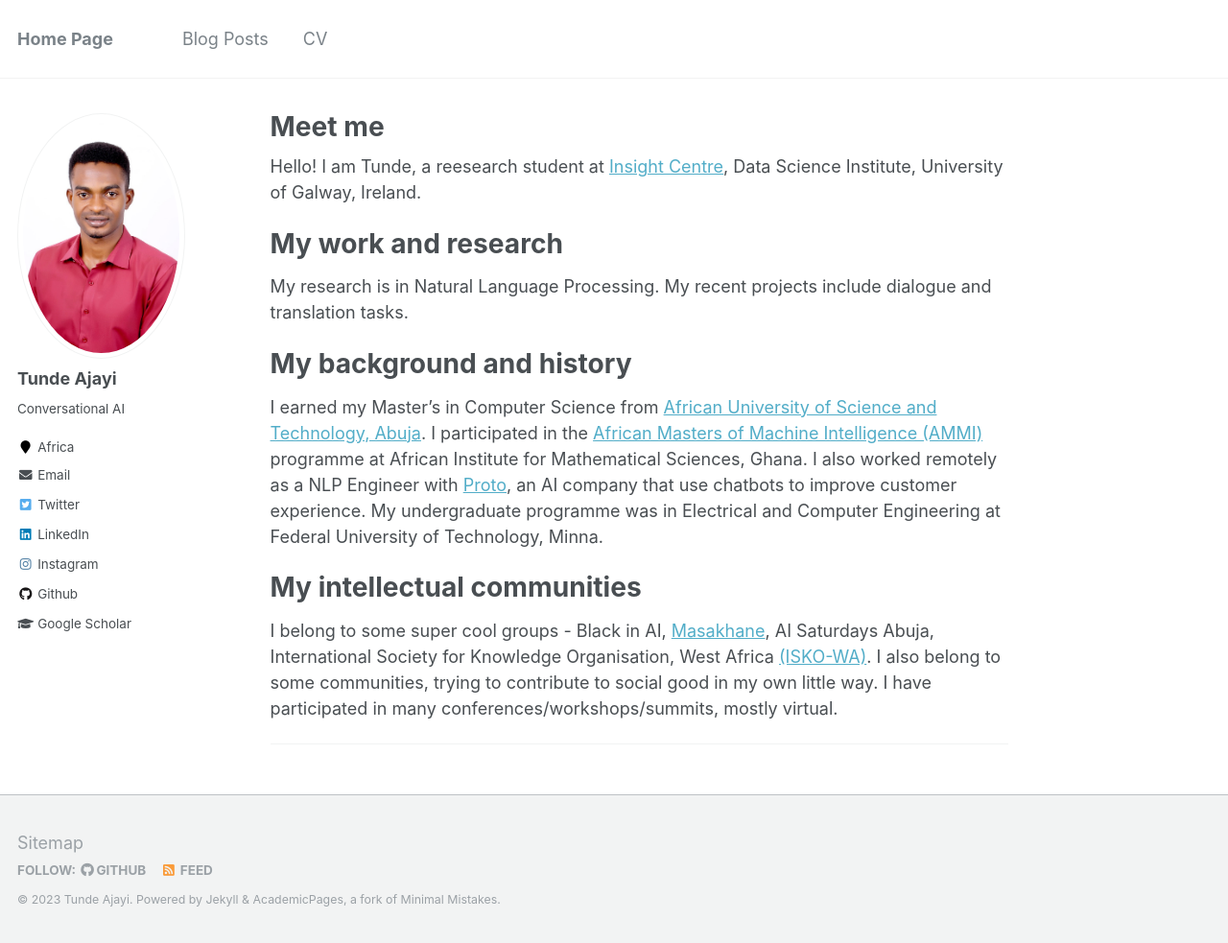
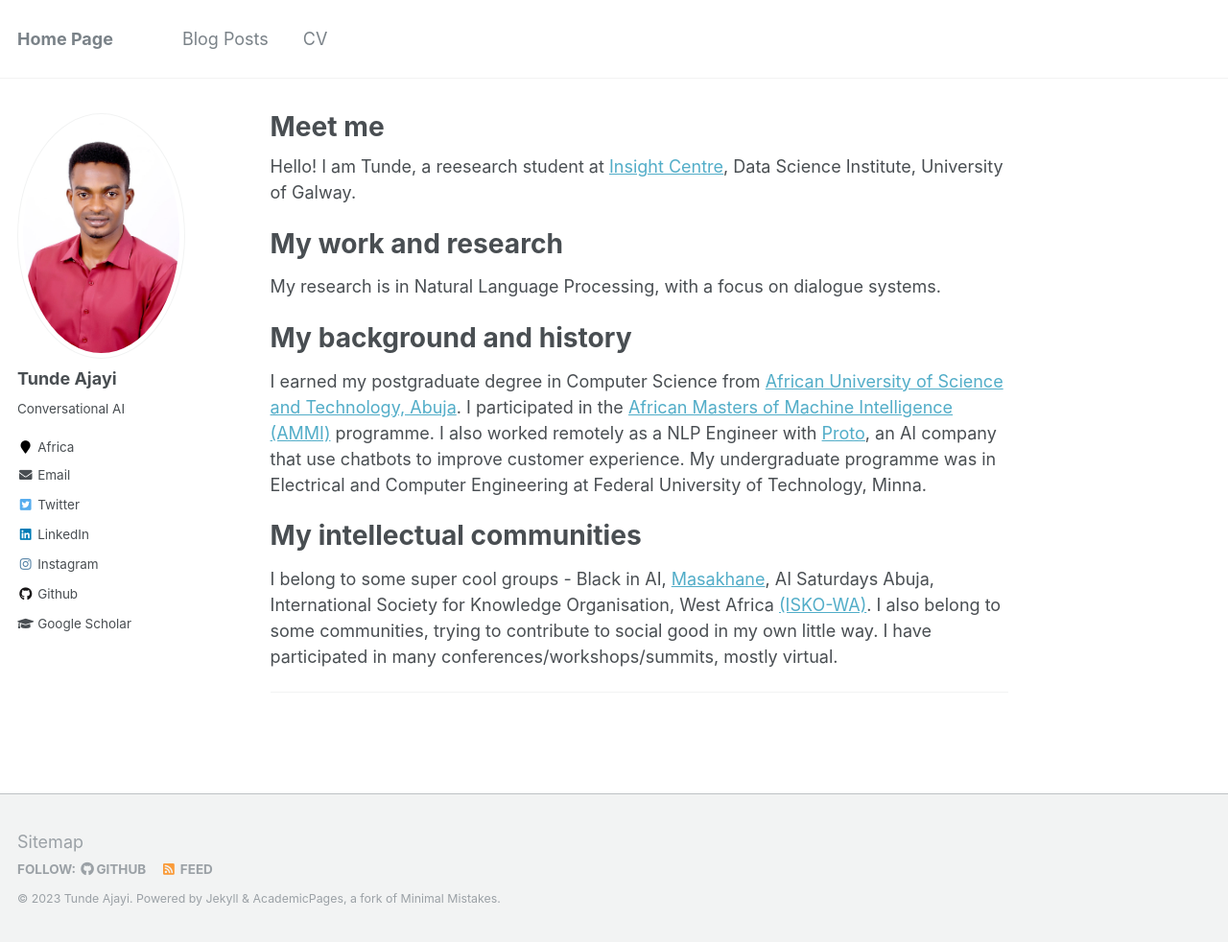
Before and after one commit to tundeajayi/tundeajayi.github.io, a Jekyll site: the page built from _pages/about.md, in a window 1280 px wide and 983 px high. Shown: the whole window at 96% size. Built offline with Jekyll 4.4.1, drawn with Linux system fonts in a browser that asks for light colours.

Commit message:
modified about

```diff
--- a/_pages/about.md
+++ b/_pages/about.md
@@ -8,18 +8,18 @@ redirect_from:
   - /about.html
 ---
 
-Hello! I am Tunde, a reesearch student at [Insight Centre](https://www.insight-centre.org/), Data Science Institute, University of Galway, Ireland.
+Hello! I am Tunde, a reesearch student at [Insight Centre](https://www.insight-centre.org/), Data Science Institute, University of Galway.
 
 My work and research
 ======
 
-My research is in Natural Language Processing. My recent projects include dialogue and translation tasks.
+My research is in Natural Language Processing, with a focus on dialogue systems.
 
 
 My background and history
 ======
 
-I earned my Master's in Computer Science from [African University of Science and Technology, Abuja](https://aust.edu.ng). I participated in the [African Masters of Machine Intelligence (AMMI)](https://aimsammi.org) programme at African Institute for Mathematical Sciences, Ghana. I also worked remotely as a NLP Engineer with [Proto](https://www.proto.cx/), an AI company that use chatbots to improve customer experience. My undergraduate programme was in Electrical and Computer Engineering at Federal University of Technology, Minna.
+I earned my postgraduate degree in Computer Science from [African University of Science and Technology, Abuja](https://aust.edu.ng). I participated in the [African Masters of Machine Intelligence (AMMI)](https://aimsammi.org) programme. I also worked remotely as a NLP Engineer with [Proto](https://www.proto.cx/), an AI company that use chatbots to improve customer experience. My undergraduate programme was in Electrical and Computer Engineering at Federal University of Technology, Minna.
 
 My intellectual communities
 ======
```
